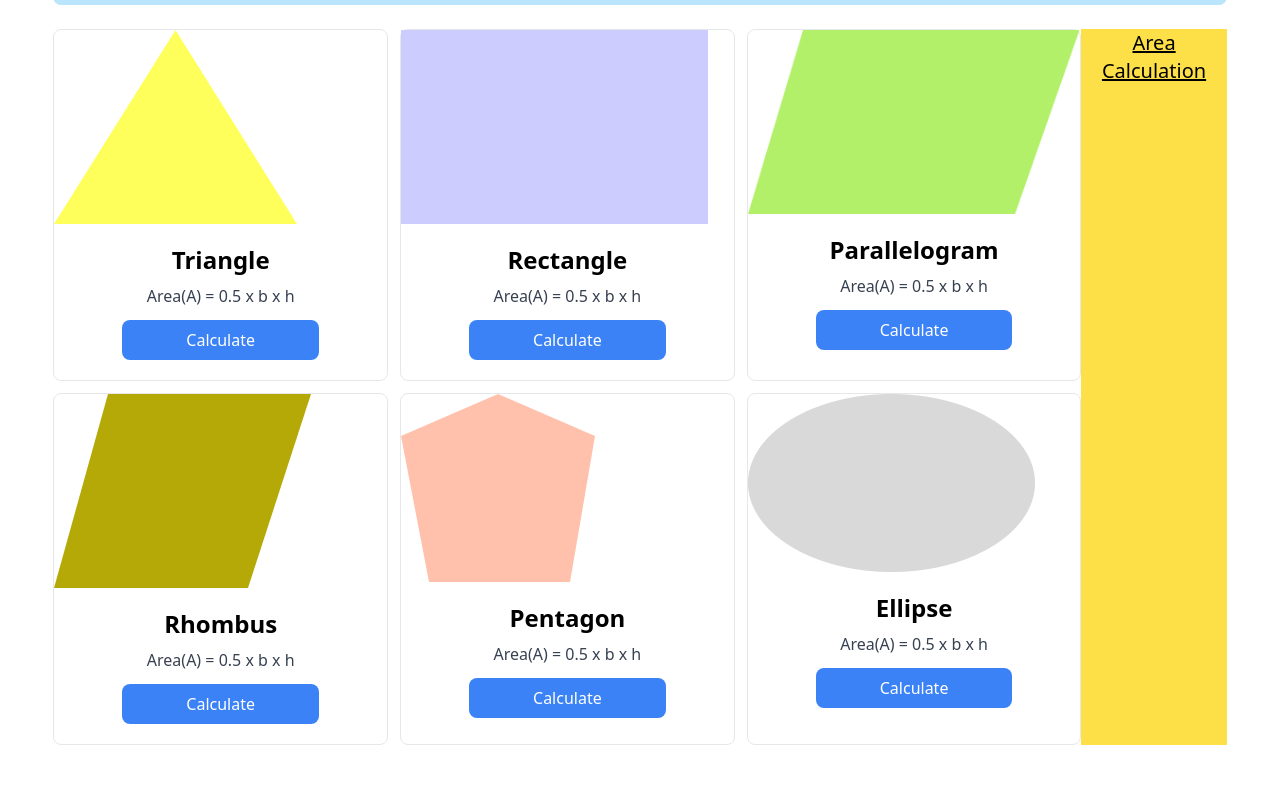
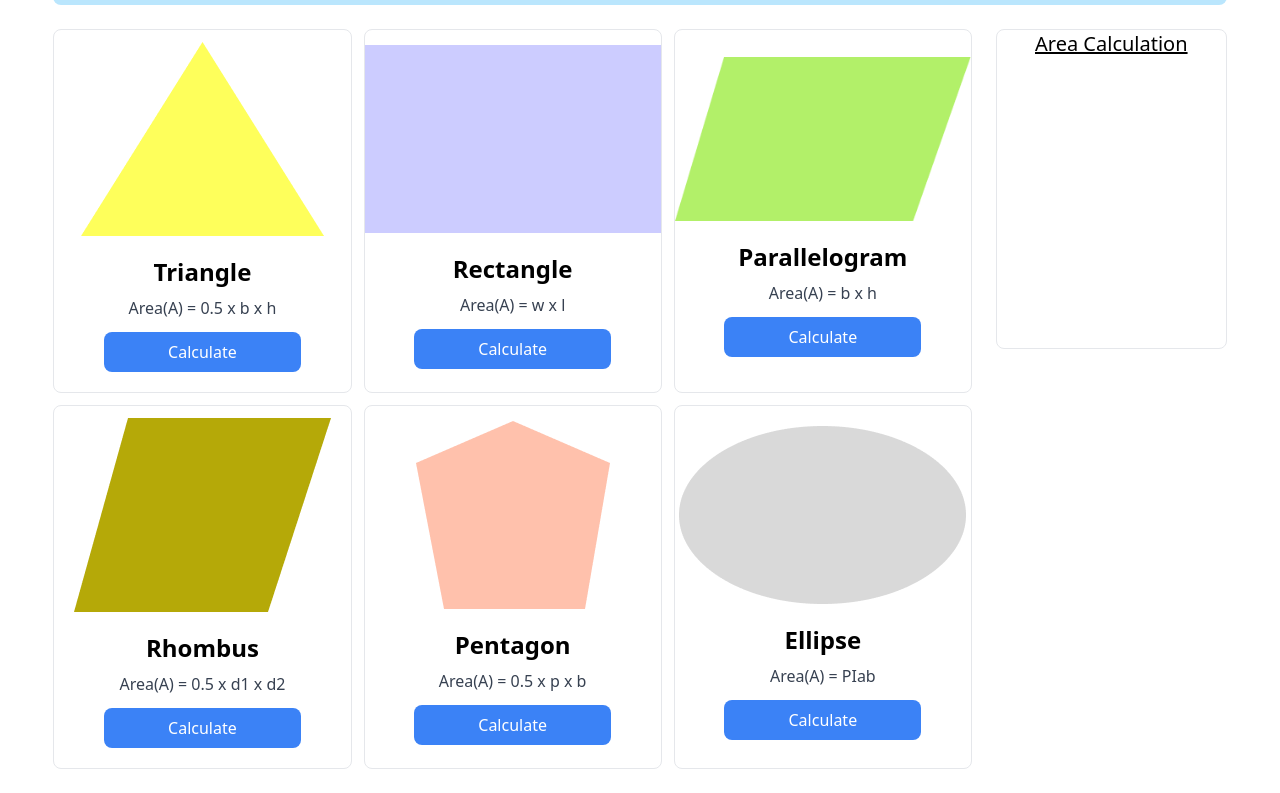
Before and after one commit to masum73/Geometry-Genius, a plain HTML site: page index.html in a window 1280 px wide. Shown: the part 131-924 px from the top of the page. Before the commit the page ends 900 px from the top, so only its background shows below. Drawn offline with nearby package versions, Linux system fonts and the light colour scheme.

Commit message:
refactor code - cards and area-calculation

```diff
--- a/index.html
+++ b/index.html
@@ -22,61 +22,61 @@
     </header>
 
     <main class="w-11/12 mx-auto my-6">
-        <section class="flex justify-between text-center">
+        <section class=" flex justify-start w-full">
             <!-- cards div -->
-            <div class="grid grid-cols-3 gap-3 ">
-                <div class="bg-white border border-gray-200 rounded-lg">
-                    <img class="" src="images/triangle.png" alt="" />
-                    <div class="p-5">
+            <div class="grid grid-cols-3 gap-3 w-4/5">
+                <div class="bg-white border border-gray-200 rounded-lg flex flex-col justify-center items-center">
+                    <img class="mt-3" src="images/triangle.png" alt="" />
+                    <div class="p-5 text-center">
                         <h5 class="mb-2 text-2xl font-bold">Triangle</h5>
                         <p class="mb-3 font-normal text-gray-700">Area(A) = 0.5 x b x h</p>
                         <button class="px-16 py-2 bg-blue-500 rounded-lg text-white font-medium">Calculate</button>
                     </div>
                 </div>
-                <div class="bg-white border border-gray-200 rounded-lg">
-                    <img class="" src="images/rectangle.png" alt="" />
-                    <div class="p-5">
+                <div class="bg-white border border-gray-200 rounded-lg flex flex-col justify-center items-center">
+                    <img class="mt-3" src="images/rectangle.png" alt="" />
+                    <div class="p-5 text-center">
                         <h5 class="mb-2 text-2xl font-bold">Rectangle</h5>
-                        <p class="mb-3 font-normal text-gray-700">Area(A) = 0.5 x b x h</p>
+                        <p class="mb-3 font-normal text-gray-700">Area(A) = w x l</p>
                         <button class="px-16 py-2 bg-blue-500 rounded-lg text-white font-medium">Calculate</button>
                     </div>
                 </div>
-                <div class="bg-white border border-gray-200 rounded-lg">
-                    <img class="" src="images/parallelogram.png" alt="" />
-                    <div class="p-5">
+                <div class="bg-white border border-gray-200 rounded-lg flex flex-col justify-center items-center">
+                    <img class="mt-3 mx-3" src="images/parallelogram.png" alt="" />
+                    <div class="p-5 text-center">
                         <h5 class="mb-2 text-2xl font-bold">Parallelogram</h5>
-                        <p class="mb-3 font-normal text-gray-700">Area(A) = 0.5 x b x h</p>
+                        <p class="mb-3 font-normal text-gray-700">Area(A) = b x h</p>
                         <button class="px-16 py-2 bg-blue-500 rounded-lg text-white font-medium">Calculate</button>
                     </div>
                 </div>
-                <div class="bg-white border border-gray-200 rounded-lg">
-                    <img class="" src="images/rhombus.png" alt="" />
-                    <div class="p-5">
+                <div class="bg-white border border-gray-200 rounded-lg flex flex-col justify-center items-center">
+                    <img class="mt-3" src="images/rhombus.png" alt="" />
+                    <div class="p-5 text-center">
                         <h5 class="mb-2 text-2xl font-bold">Rhombus</h5>
-                        <p class="mb-3 font-normal text-gray-700">Area(A) = 0.5 x b x h</p>
+                        <p class="mb-3 font-normal text-gray-700">Area(A) = 0.5 x d1 x d2</p>
                         <button class="px-16 py-2 bg-blue-500 rounded-lg text-white font-medium">Calculate</button>
                     </div>
                 </div>
-                <div class="bg-white border border-gray-200 rounded-lg">
-                    <img class="" src="images/pentagon.png" alt="" />
-                    <div class="p-5">
+                <div class="bg-white border border-gray-200 rounded-lg flex flex-col justify-center items-center">
+                    <img class="mt-3" src="images/pentagon.png" alt="" />
+                    <div class="p-5 text-center">
                         <h5 class="mb-2 text-2xl font-bold">Pentagon</h5>
-                        <p class="mb-3 font-normal text-gray-700">Area(A) = 0.5 x b x h</p>
+                        <p class="mb-3 font-normal text-gray-700">Area(A) = 0.5 x p x b</p>
                         <button class="px-16 py-2 bg-blue-500 rounded-lg text-white font-medium">Calculate</button>
                     </div>
                 </div>
-                <div class="bg-white border border-gray-200 rounded-lg">
-                    <img class="" src="images/ellipse.png" alt="" />
-                    <div class="p-5">
+                <div class="bg-white border border-gray-200 rounded-lg flex flex-col justify-center items-center">
+                    <img class="mt-3" src="images/ellipse.png" alt="" />
+                    <div class="p-5 text-center">
                         <h5 class="mb-2 text-2xl font-bold">Ellipse</h5>
-                        <p class="mb-3 font-normal text-gray-700">Area(A) = 0.5 x b x h</p>
+                        <p class="mb-3 font-normal text-gray-700">Area(A) = PIab</p>
                         <button class="px-16 py-2 bg-blue-500 rounded-lg text-white font-medium">Calculate</button>
                     </div>
                 </div>
             </div>
             <!-- area calculation div -->
-            <div class="bg-yellow-300">
-                <h1 class="text-xl font-medium underline">Area Calculation</h1>
+            <div class="ml-6 px-6 border border-gray-200 rounded-lg h-80 w-1/5">
+                <h1 class="text-xl font-medium underline text-center">Area Calculation</h1>
             </div>
         </section>
     </main>
```
